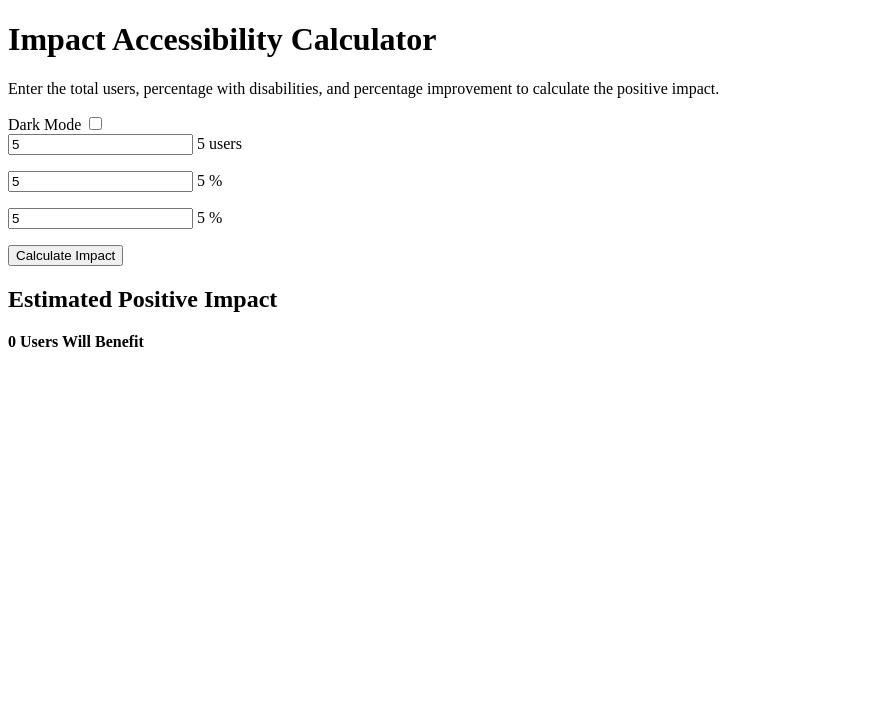
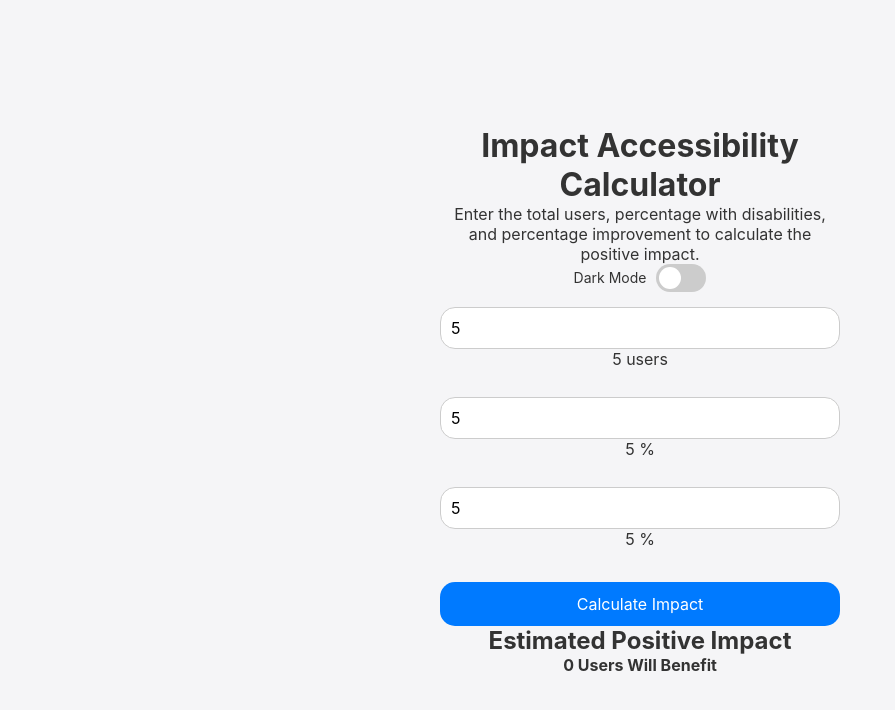
Before and after one commit to syed300/syed300.github.io, a plain HTML site: page index.html in a window 1280 px wide. Both pictures are taken after typing "5", "5", "5" into the empty fields and a click on the button "Calculate Impact". Shown: the whole page, without its empty margins (0-895 px from the left). Drawn offline with Linux system fonts and the light colour scheme.

Commit message:
Add files via upload

```diff
--- a/index.html
+++ b/index.html
@@ -4,7 +4,175 @@
   <meta charset="UTF-8">
   <meta name="viewport" content="width=device-width, initial-scale=1">
   <title>Impact Accessibility Calculator</title>
-  <link rel="stylesheet" href="styles.css">
+  <style>
+    /* Apple system fonts */
+    * {
+      margin: 0;
+      padding: 0;
+      box-sizing: border-box;
+      font-family: -apple-system, BlinkMacSystemFont, "Segoe UI", Roboto, sans-serif;
+    }
+
+    body {
+      background-color: #f5f5f7;
+      color: #333;
+      display: flex;
+      justify-content: center;
+      align-items: center;
+      min-height: 100vh;
+      flex-direction: column;
+      transition: background-color 0.3s, color 0.3s;
+    }
+
+    body.dark-mode {
+      background-color: #000;
+      color: #fff;
+    }
+
+    .container {
+      width: 90%;
+      max-width: 400px;
+      text-align: center;
+    }
+
+    /* Toggle Switch */
+    .toggle-container {
+      display: flex;
+      justify-content: center;
+      align-items: center;
+      margin-bottom: 15px;
+    }
+
+    .toggle-label {
+      margin-right: 10px;
+      font-size: 14px;
+    }
+
+    .switch {
+      position: relative;
+      display: inline-block;
+      width: 50px;
+      height: 28px;
+    }
+
+    .switch input {
+      opacity: 0;
+      width: 0;
+      height: 0;
+    }
+
+    .slider {
+      position: absolute;
+      cursor: pointer;
+      background-color: #ccc;
+      border-radius: 28px;
+      top: 0;
+      left: 0;
+      right: 0;
+      bottom: 0;
+      transition: 0.4s;
+    }
+
+    .slider:before {
+      position: absolute;
+      content: "";
+      height: 22px;
+      width: 22px;
+      left: 3px;
+      bottom: 3px;
+      background-color: white;
+      border-radius: 50%;
+      transition: 0.4s;
+    }
+
+    input:checked + .slider {
+      background-color: #34C759;
+    }
+
+    input:checked + .slider:before {
+      transform: translateX(22px);
+    }
+
+    /* Input Containers */
+    .input-container {
+      position: relative;
+      margin-top: 10px;
+    }
+
+    input {
+      width: 100%;
+      padding: 10px;
+      border: 1px solid #ccc;
+      border-radius: 15px;
+      font-size: 16px;
+      background-color: #fff;
+      transition: background-color 0.3s, border-color 0.3s;
+    }
+
+    body.dark-mode input {
+      background-color: #2c2c2e;
+      color: white;
+      border-color: #444;
+    }
+
+    /* Error Styling */
+    input.error {
+      border: 2px solid red;
+      animation: shake 0.3s ease-in-out;
+    }
+
+    @keyframes shake {
+      0%, 100% { transform: translateX(0); }
+      25% { transform: translateX(-5px); }
+      50% { transform: translateX(5px); }
+      75% { transform: translateX(-5px); }
+    }
+
+    .error-msg {
+      color: red;
+      font-size: 12px;
+      height: 15px;
+      margin-top: 3px;
+      visibility: hidden;
+    }
+
+    /* Buttons */
+    button {
+      width: 100%;
+      background-color: #007AFF;
+      color: white;
+      padding: 12px;
+      border: none;
+      border-radius: 15px;
+      font-size: 16px;
+      cursor: pointer;
+      margin-top: 15px;
+      transition: background-color 0.3s, transform 0.1s;
+    }
+
+    button:hover {
+      background-color: #005EC5;
+    }
+
+    button:active {
+      transform: scale(0.98);
+    }
+
+    /* Stunning Apple-style animation */
+    .result-card {
+      display: none;
+      opacity: 0;
+      transform: scale(0.95);
+      transition: opacity 0.3s, transform 0.3s;
+    }
+
+    .result-card.show {
+      display: block;
+      opacity: 1;
+      transform: scale(1);
+    }
+
+  </style>
 </head>
 <body>
   <div class="container">
@@ -48,6 +216,54 @@
     </div>
   </div>
 
-  <script src="script.js"></script>
+  <script>
+    document.addEventListener("DOMContentLoaded", () => {
+      const inputs = document.querySelectorAll("input[type='number']");
+      const labels = {
+        totalUsers: "users",
+        disabilityPercent: "%",
+        improvementPercent: "%"
+      };
+
+      inputs.forEach(input => {
+        input.addEventListener("input", () => {
+          const label = input.nextElementSibling;
+          label.textContent = input.value ? input.value + " " + labels[input.id] : "";
+          label.style.opacity = input.value ? 1 : 0;
+        });
+      });
+
+      document.getElementById("calculateBtn").addEventListener("click", () => {
+        let valid = true;
+        document.querySelectorAll("input[type='number']").forEach(input => {
+          const value = parseFloat(input.value);
+          const errorMsg = input.nextElementSibling.nextElementSibling;
+
+          if (!value || value < 0) {
+            input.classList.add("error");
+            errorMsg.textContent = "Invalid input!";
+            errorMsg.style.visibility = "visible";
+            valid = false;
+          } else {
+            input.classList.remove("error");
+            errorMsg.style.visibility = "hidden";
+          }
+        });
+
+        if (valid) {
+          const totalUsers = parseFloat(document.getElementById("totalUsers").value);
+          const disabilityPercent = parseFloat(document.getElementById("disabilityPercent").value);
+          const improvementPercent = parseFloat(document.getElementById("improvementPercent").value);
+          const impact = Math.round(totalUsers * (disabilityPercent / 100) * (improvementPercent / 100));
+          document.getElementById("resultText").innerHTML = `<strong>${impact} Users Will Benefit</strong>`;
+          document.getElementById("resultCard").classList.add("show");
+        }
+      });
+
+      document.getElementById("darkToggle").addEventListener("change", () => {
+        document.body.classList.toggle("dark-mode");
+      });
+    });
+  </script>
 </body>
 </html>
```
